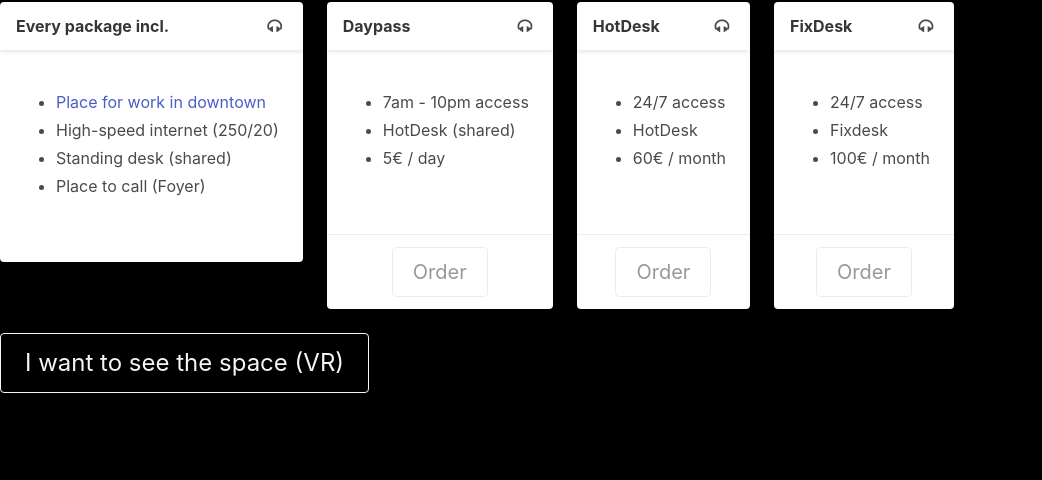
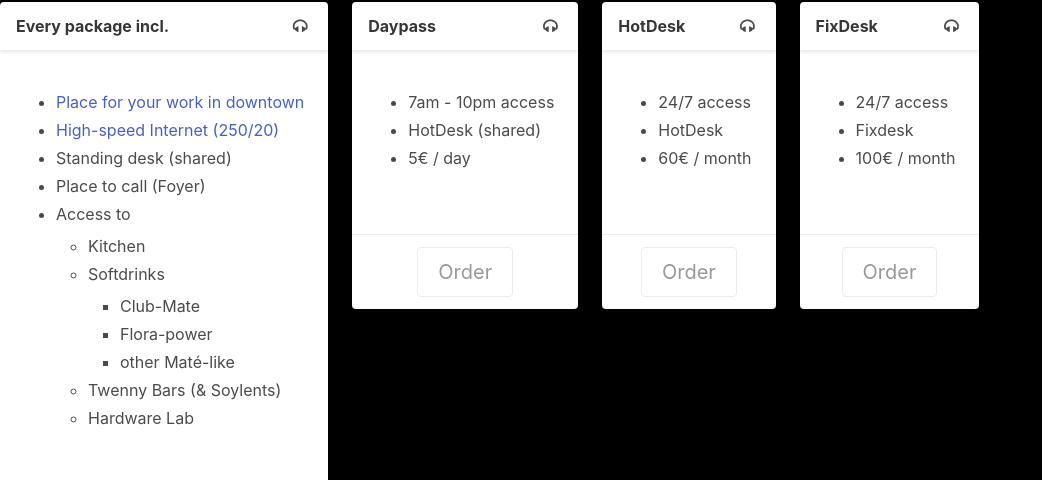
Before and after one commit to Progressbar/progressbar-coweb, a Vue app in the folder cowork-panel/: page /#/ in a window 1280 px wide. Shown: the part 298-778 px from the top of the page, without its empty margins (0-1042 px from the left). Built offline with nearby package versions, Linux system fonts and the light colour scheme.

Commit message:
link to speed test and reorg goodies

```diff
--- a/cowork-panel/src/components/Subscribe.vue
+++ b/cowork-panel/src/components/Subscribe.vue
@@ -40,10 +40,10 @@
         <div class="content">
           <ul>
             <li>
-              <a href="https://www.google.com/maps/place/Progressbar+hackerspace/@48.1442331,17.1066804,17z/">Place for work in downtown</a>
+              <a href="https://www.google.com/maps/place/Progressbar+hackerspace/@48.1442331,17.1066804,17z/">Place for your work in downtown</a>
             </li>
             <li>
-              High-speed internet (250/20)
+              <a href="http://beta.speedtest.net/result/6614462229">High-speed Internet (250/20)</a>
             </li>
             <li>
               Standing desk (shared)
@@ -51,6 +51,35 @@
             <li>
               Place to call (Foyer)
             </li>
+            <li>
+              Access to
+            </li>
+            <ul>
+              <li>
+                Kitchen
+              </li>
+              <li>
+                Softdrinks
+                <ul>
+                  <li>
+                    Club-Mate
+                  </li>
+                  <li>
+                    Flora-power
+                  </li>
+                  <li>
+                    other Maté-like
+                  </li>
+                </ul>
+              </li>
+              <li>
+                Twenny Bars (& Soylents)
+              </li>
+              <li>
+                Hardware Lab
+              </li>
+            </ul>
+
           </ul>
           <br>
         </div>
```
